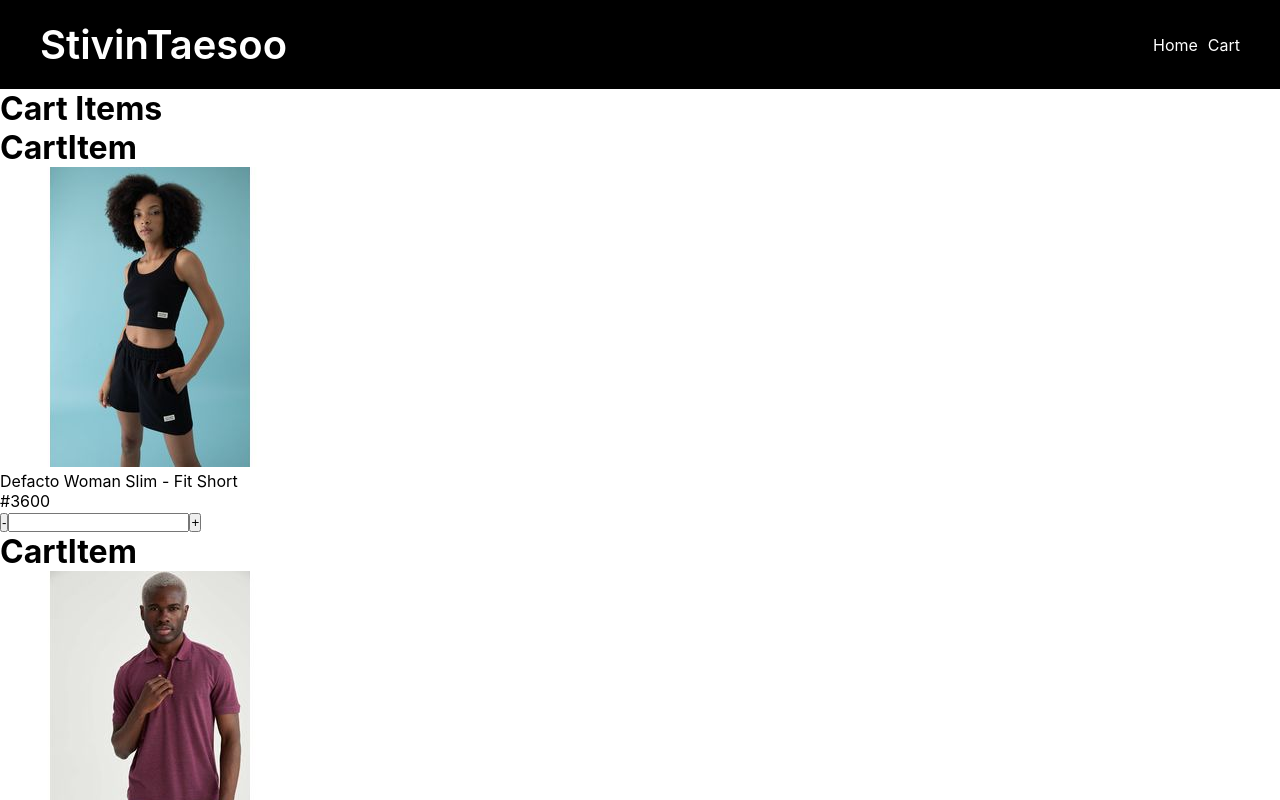
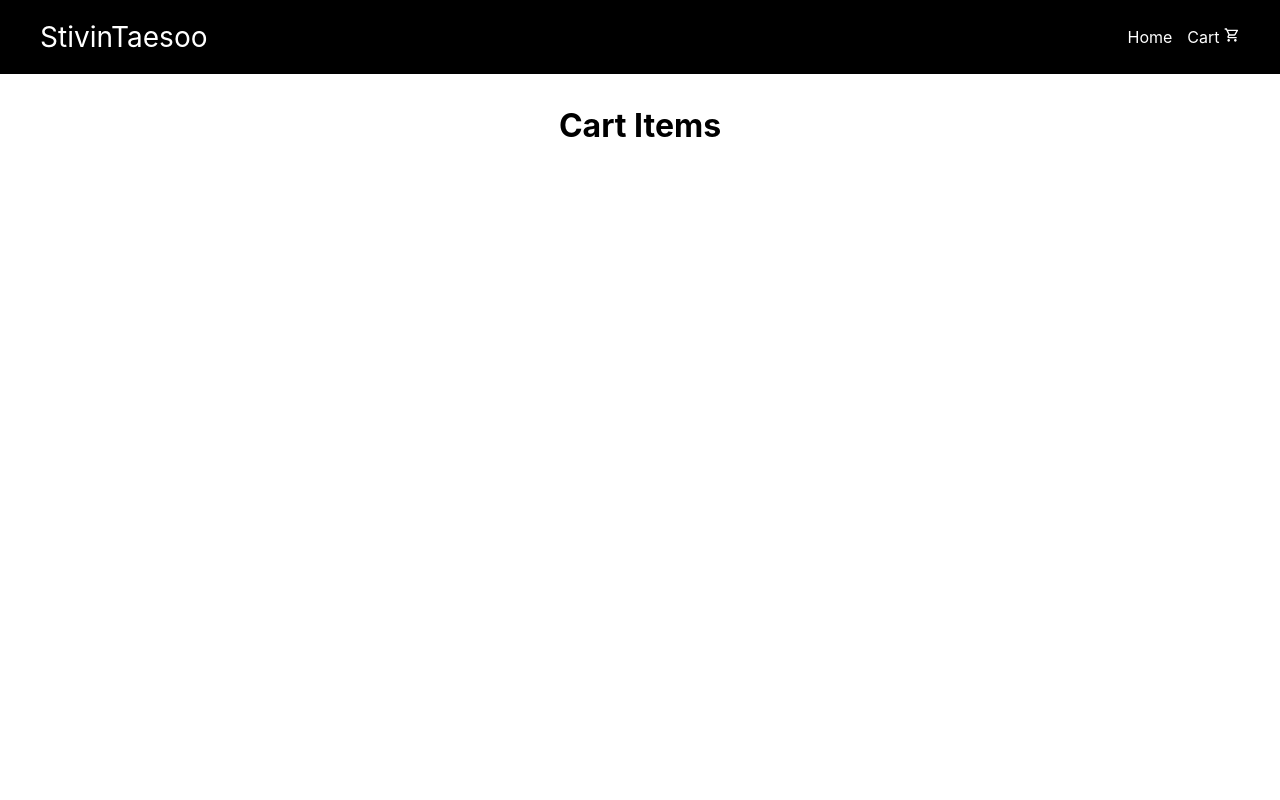
Before and after one commit to StivinTaesoo/web3bridge-assessment, a React (Create React App) app: page /cart in a window 1280 px wide. Shown: the top 800 px of the page. Built offline with nearby package versions, Linux system fonts and the light colour scheme.

Commit message:
Debugging the project

```diff
--- a/package.json
+++ b/package.json
@@ -9,12 +9,14 @@
         "@testing-library/user-event": "^13.5.0",
         "react": "^18.2.0",
         "react-dom": "^18.2.0",
+        "react-icons": "^4.12.0",
+        "react-router-dom": "^6.21.0",
         "react-scripts": "5.0.1",
         "web-vitals": "^2.1.4"
     },
     "scripts": {
-      "predeploy": "npm run build",
-      "deploy": "gh-pages -d build",
+        "predeploy": "npm run build",
+        "deploy": "gh-pages -d build",
         "start": "react-scripts start",
         "build": "react-scripts build",
         "test": "react-scripts test",
--- a/public/index.html
+++ b/public/index.html
@@ -24,7 +24,7 @@
       work correctly both with client-side routing and a non-root public URL.
       Learn how to configure a non-root public URL by running `npm run build`.
     -->
-    <title>React App</title>
+        <title>Shopping Mall</title>
     </head>
     <body>
         <noscript>You need to enable JavaScript to run this app.</noscript>
@@ -38,6 +38,5 @@
 
       To begin the development, run `npm start` or `yarn start`.
       To create a production bundle, use `npm run build` or `yarn build`.
-    -->
-  </body>
+    --></body>
 </html>
--- a/src/components/Cart.jsx
+++ b/src/components/Cart.jsx
@@ -5,10 +5,11 @@ import CartItem from "./CartItem";
 
 function Cart() {
     const { cartItems } = useContext(CartContext);
+    console.log(cartItems);
     return (
-        <div>
+        <div className="cart">
             <h1>Cart Items</h1>
-            <div className="cart-items">
+            <div className="cart-">
                 {PRODUCTS.map((item) => {
                     if (cartItems[item.id] !== 0) {
                         return <CartItem data={item} />;
--- a/src/components/CartContext.js
+++ b/src/components/CartContext.js
@@ -5,7 +5,7 @@ export const CartContext = createContext(null);
 
 const getCart = () => {
     let cart = [];
-    for (let i = 1; i < PRODUCTS.length + 1; i++) {
+    for (let i = 1; i <= PRODUCTS.length + 1; i++) {
         cart[i] = 0;
     }
     return cart;
--- a/src/components/CartItem.jsx
+++ b/src/components/CartItem.jsx
@@ -1,28 +1,40 @@
 import React, { useContext } from "react";
 import { CartContext } from "./CartContext";
+import "./style.css";
 
 function CartItem(props) {
     const { id, url, title, price } = props.data;
     const { cartItems, addToCart, removeFromCart } = useContext(CartContext);
     return (
-        <div>
-            <h1>CartItem</h1>
-            <div className="product-img">
-                <img src={url} />
+        <>
+            <div className="cart-items">
+                <div className="cart-img">
+                    <img src={url} alt={title} />
                 </div>
 
+                <div className="text-wrapper">
                     <div className="title">{title}</div>
-            <div className="title">#{price}</div>
+                    <div className="title">
+                        <strong>#{price}</strong>
+                    </div>
                     <div className="quanitity-control">
-                <button className="add-btn" onClick={() => removeFromCart(id)}>
+                        <button
+                            className="add-btn"
+                            onClick={() => removeFromCart(id)}
+                        >
                             -
                         </button>
                         <input type="text" value={cartItems[id]} />
-                <button className="add-btn" onClick={() => addToCart(id)}>
+                        <button
+                            className="add-btn"
+                            onClick={() => addToCart(id)}
+                        >
                             +
                         </button>
                     </div>
                 </div>
+            </div>
+        </>
     );
 }
 
--- a/src/components/Navbar.jsx
+++ b/src/components/Navbar.jsx
@@ -1,13 +1,19 @@
 import React from "react";
 import "./style.css";
+import { Link } from "react-router-dom";
+import { MdOutlineShoppingCart } from "react-icons/md";
 
 function Navbar() {
     return (
         <div className="navbar">
-            <div className="nav-logo">StivinTaesoo</div>
+            <div className="nav-logo">
+                <Link to="/">StivinTaesoo</Link>
+            </div>
             <div className="nav-items">
-                <div>Home</div>
-                <div>Cart</div>
+                <Link to="/">Home</Link>
+                <Link to="/cart">
+                    Cart <MdOutlineShoppingCart />
+                </Link>
             </div>
         </div>
     );
--- a/src/components/Product.jsx
+++ b/src/components/Product.jsx
@@ -9,11 +9,13 @@ function Product(props) {
     return (
         <div className="products-container">
             <div className="product-img">
-                <img src={url} />
+                <img src={url} alt={title} />
             </div>
 
             <div className="title">{title}</div>
-            <div className="title">#{price}</div>
+            <div className="title">
+                <strong>#{price}</strong>
+            </div>
             <button className="add-to-cart-btn" onClick={() => addToCart(id)}>
                 Add to cart
             </button>
--- a/src/components/style.css
+++ b/src/components/style.css
@@ -6,6 +6,19 @@
 
 body {
     width: 100%;
+}
+
+h1 {
+    margin-top: 2rem;
+    margin-bottom: 2rem;
+}
+
+a {
+    text-decoration: none;
+    color: #fff;
+}
+a:hover {
+    color: #a09d9d;
 }
 
 /* NAVBAR STYLES */
@@ -19,13 +32,13 @@ body {
     color: #fff;
 }
 .nav-logo {
-    font-size: 40px;
-    font-weight: 600;
+    font-size: 28px;
+    font-weight: 400;
     color: #fff;
 }
 .nav-items {
     display: flex;
-    gap: 10px;
+    gap: 15px;
 }
 
 /* PRODUCTS STYLES */
@@ -38,4 +51,42 @@ body {
 .products-container {
     width: 300px;
     padding: 10px;
+    box-shadow: 0 2px 3px #00000050;
+    margin-bottom: 20px;
 }
+
+.product-img {
+    width: 100%;
+}
+.product-img img {
+    width: 100%;
+    object-fit: cover;
+}
+
+.add-to-cart-btn {
+    padding: 5px 20px;
+    border-radius: 8px;
+    margin-top: 10px;
+    margin-bottom: 10px;
+}
+.add-to-cart-btn:hover {
+    background-color: #000;
+    color: #fff;
+    transition: transform 0.3sec ease;
+}
+
+/*  CART STYLES */
+.cart {
+    width: 90%;
+    margin: 2rem auto;
+}
+.cart h1 {
+    text-align: center;
+}
+.cart-items {
+    display: flex;
+    align-items: center;
+    justify-content: center;
+    margin-bottom: 1rem;
+    box-shadow: 0 2px 1px #00000050;
+}
--- a/src/data/items.js
+++ b/src/data/items.js
@@ -11,7 +11,7 @@ import flash4 from "../images/flash4.jpg";
 
 export const PRODUCTS = [
     {
-        id: "74",
+        id: 1,
         title: "Defacto Woman Slim - Fit Short ",
         url: defacto1,
         category: "fashion",
@@ -23,7 +23,7 @@ export const PRODUCTS = [
         brand: "defacto",
     },
     {
-        id: "75",
+        id: 2,
         title: "Defacto Men Knitted Regular ",
         url: defacto2,
         category: "fashion",
@@ -35,7 +35,7 @@ export const PRODUCTS = [
         brand: "defacto",
     },
     {
-        id: "76",
+        id: 3,
         title: "Defacto Man Slim - Fit Short",
         url: defacto3,
         category: "fashion",
@@ -47,7 +47,7 @@ export const PRODUCTS = [
         brand: "defacto",
     },
     {
-        id: "77",
+        id: 4,
         title: "Defacto Man Regular Carpet Shirt",
         url: defacto4,
         category: "fashion",
@@ -59,7 +59,7 @@ export const PRODUCTS = [
         brand: "defacto",
     },
     {
-        id: "78",
+        id: 5,
         title: "Defacto Men Knitted Slim Short ",
         url: defacto5,
         category: "fashion",
@@ -71,7 +71,7 @@ export const PRODUCTS = [
         brand: "defacto",
     },
     {
-        id: "79",
+        id: 6,
         title: "Defacto Woman Slim - Fit Short ",
         url: defacto6,
         category: "fashion",
@@ -83,7 +83,7 @@ export const PRODUCTS = [
         brand: "defacto",
     },
     {
-        id: "19",
+        id: 7,
         title: "Socks Set of 6 Multicolor",
         url: flash1,
         category: "fashion",
@@ -94,7 +94,7 @@ export const PRODUCTS = [
         percentage: "-84%",
     },
     {
-        id: "20",
+        id: 8,
         title: "Lenovo Thinkplus X16 BT",
         url: flash2,
         category: "mobile accessories",
@@ -106,7 +106,7 @@ export const PRODUCTS = [
         brand: "Lenovo",
     },
     {
-        id: "21",
+        id: 9,
         title: "Itel 10000MAh Star 100 F",
         url: flash3,
         category: "phones",
@@ -118,7 +118,7 @@ export const PRODUCTS = [
         brand: "Itel",
     },
     {
-        id: "22",
+        id: 10,
         title: 'Tecno POP 7 6.6"-2/64',
         url: flash4,
         category: "phones",
```
Also changed, not shown: 1 other file (tests, documents, lock files or other folders). Lines whose indentation alone changed are shown as unchanged.
